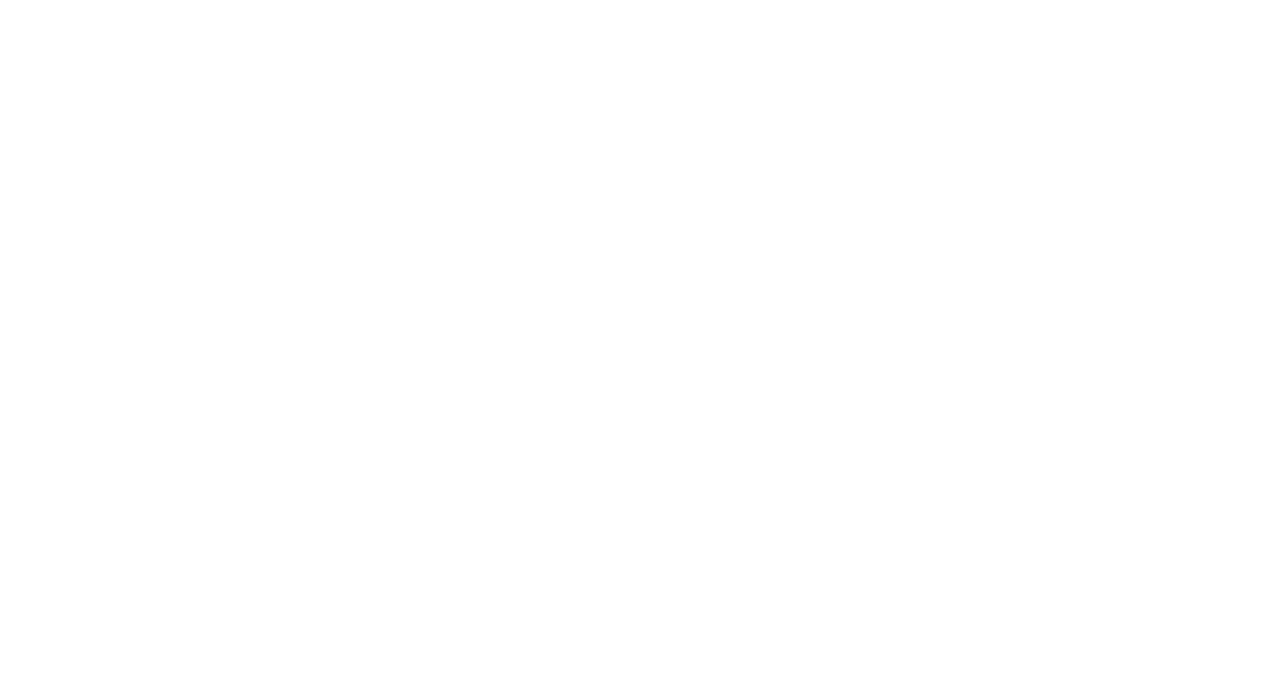
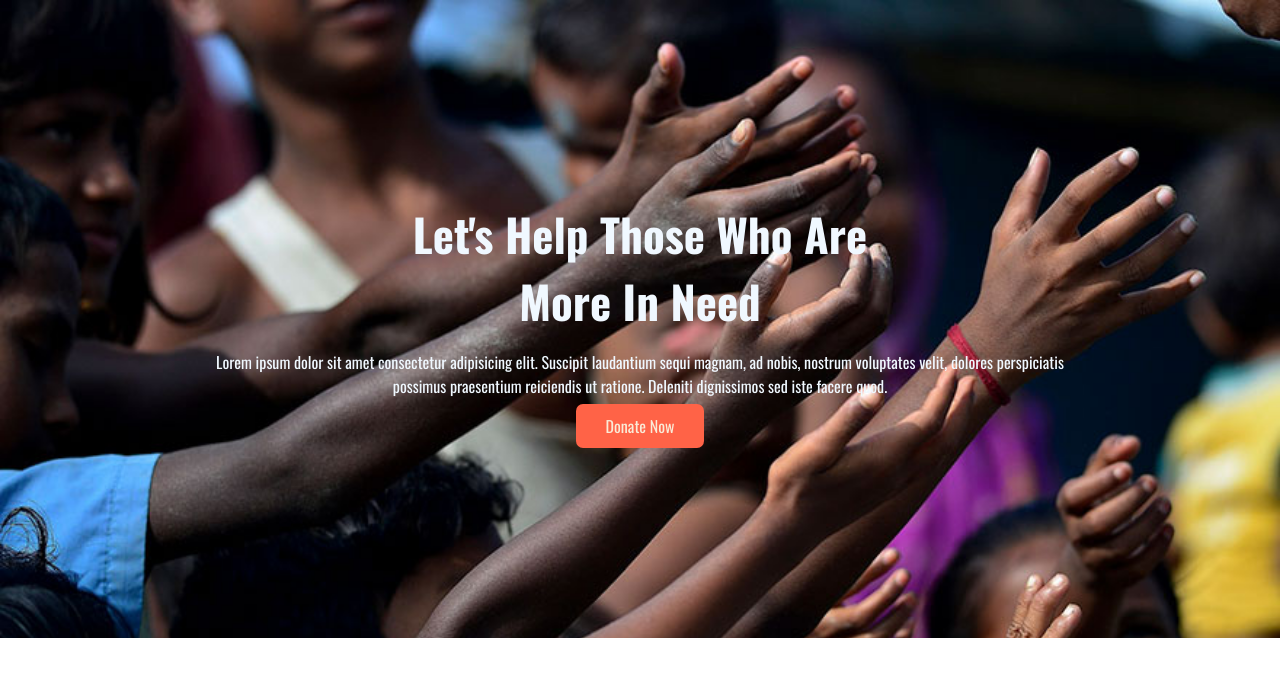
Before and after one commit to MDSadid-git/Assignment1, a plain HTML site: page index.html in a window 1280 px wide. Drawn offline with nearby package versions, Linux system fonts and the light colour scheme.

Commit message:
header are done

```diff
--- a/index.html
+++ b/index.html
@@ -4,9 +4,19 @@
     <meta charset="UTF-8">
     <meta http-equiv="X-UA-Compatible" content="IE=edge">
     <meta name="viewport" content="width=device-width, initial-scale=1.0">
+    <link rel="stylesheet" href="style.css">
+    <link rel="preconnect" href="https://fonts.googleapis.com">
+    <link rel="preconnect" href="https://fonts.gstatic.com" crossorigin>
+    <link href="https://fonts.googleapis.com/css2?family=Oswald:wght@400;700&display=swap" rel="stylesheet">
     <title>Document</title>
 </head>
 <body>
-
+    <!-- helps information area Start-->
+    <div class="DonateArea">
+        <h1 class="headerTitle">Let's Help Those Who Are <br>More In Need</h1>
+        <P>Lorem ipsum dolor sit amet consectetur adipisicing elit. Suscipit laudantium sequi magnam, ad nobis, nostrum voluptates velit, dolores perspiciatis possimus praesentium reiciendis ut ratione. Deleniti dignissimos sed iste facere quod.</P>
+        <a href="http://" class="donate" target="_blank" rel="noopener noreferrer">Donate Now</a>
+    </div>
+    <!-- helps information area End-->
 </body>
 </html>
--- /dev/null
+++ b/style.css
@@ -0,0 +1,31 @@
+body {
+    margin: 0;
+    padding: 0;
+    font-family: 'Oswald', sans-serif;
+}
+/* helps information area :start */
+.DonateArea {
+    text-align: center;
+    background: url(images/donation13.jpg);
+    background-repeat: no-repeat;
+    background-size: cover;
+    margin: 0;
+    padding: 200px;
+}
+.headerTitle {
+    margin: 0;
+    color: aliceblue;
+    font-size: 45px;
+}
+.DonateArea p {
+    color: aliceblue;
+    font-size: 17;
+}
+.DonateArea a {
+    text-decoration: none;
+    background: tomato;
+    padding: 10px 30px;
+    border-radius: 7px;
+    color: antiquewhite;
+}
+/* helps information area - end */
```
Also changed, not shown: images/donation13.jpg (added), images/donation2.jpg (added), images/donation7.jpg (added).
